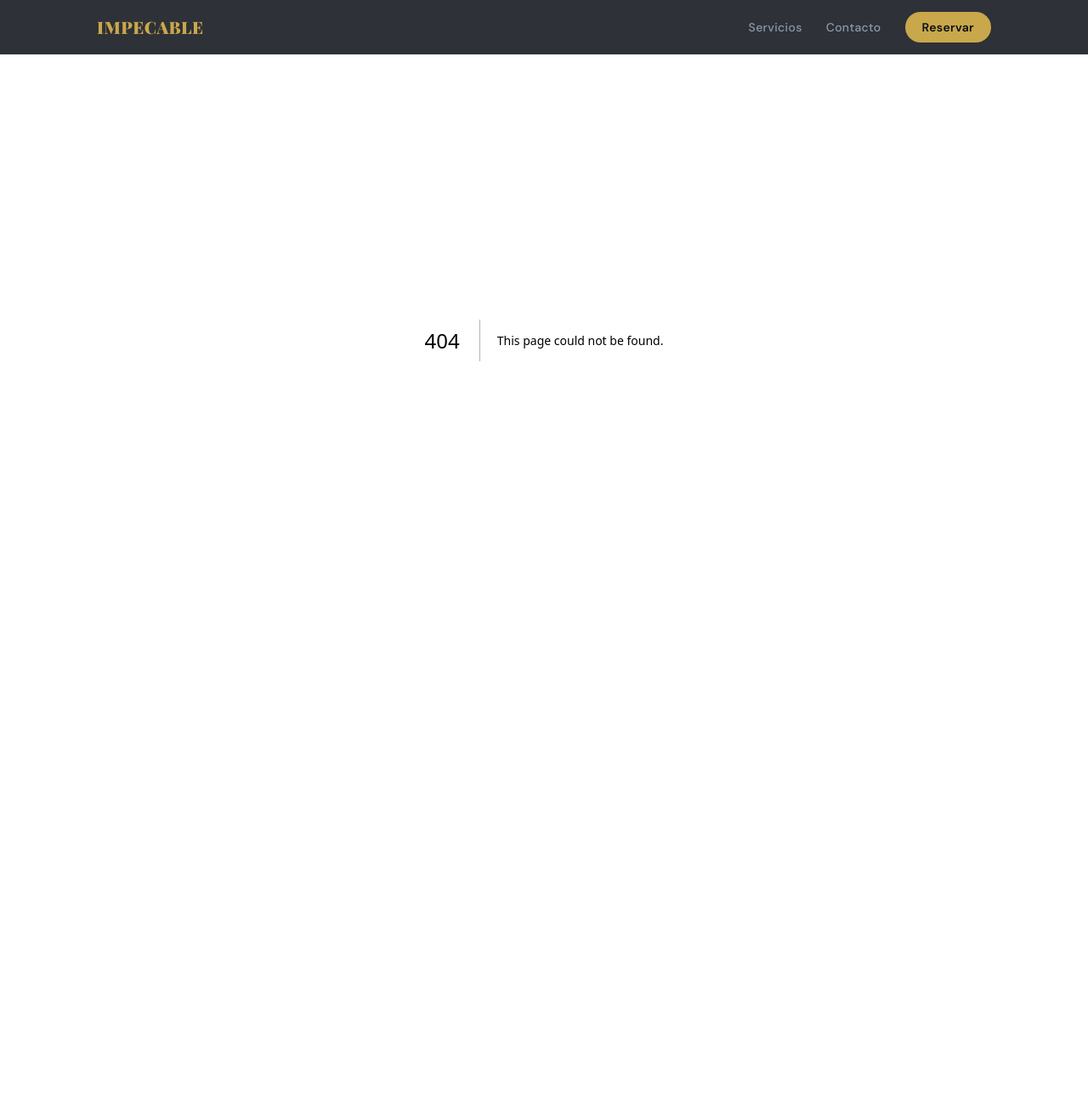
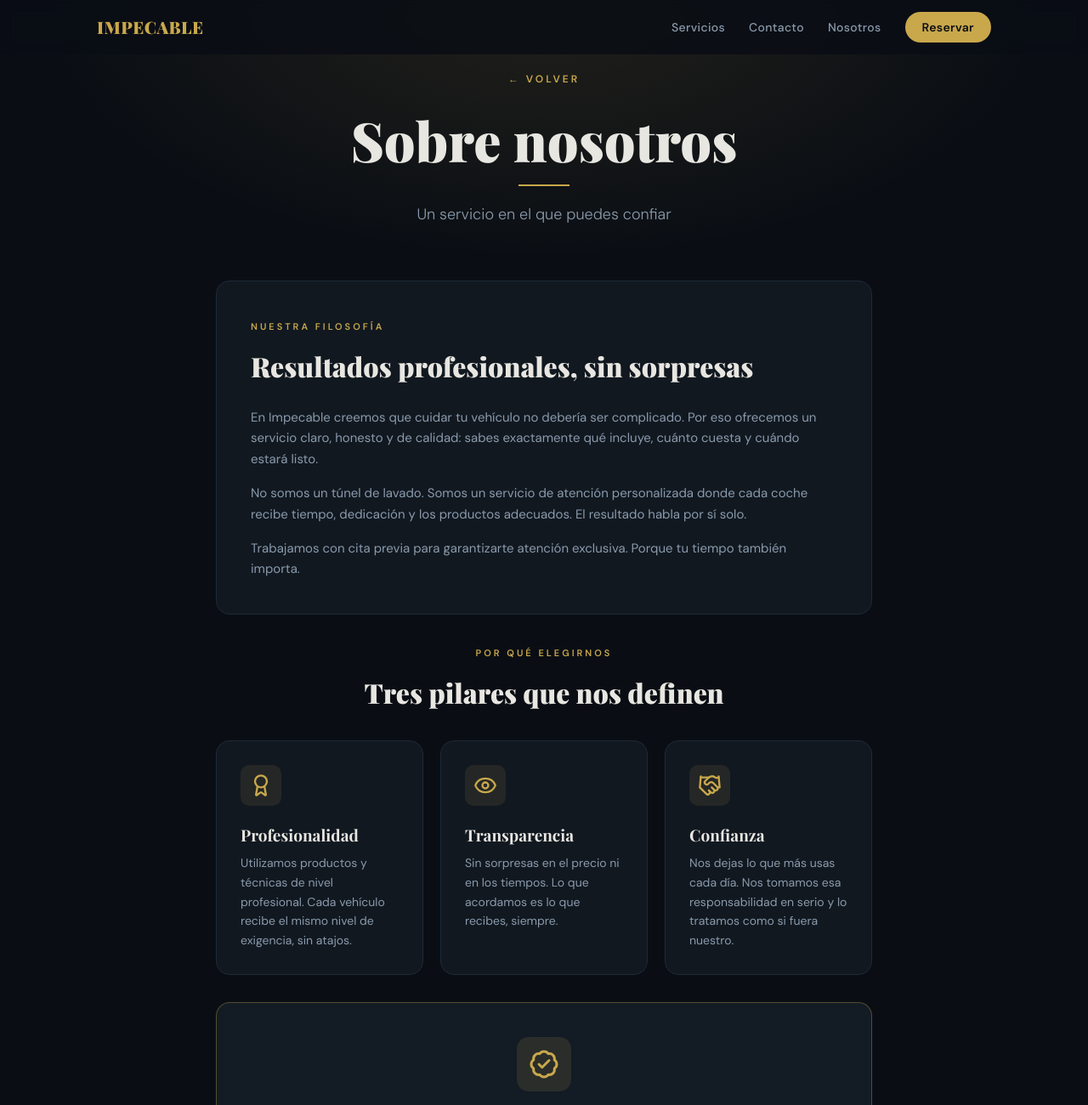
Before and after one commit to dsm0033/la-impecable, a Next.js app: page /sobre-nosotros in a window 1280 px wide. Before the commit this address had no page. Shown: the top 1300 px of the page at 85% size. Before the commit the page ends 800 px from the top, so only its background shows below. Built offline with nearby package versions, Linux system fonts and the light colour scheme.

Commit message:
Feat: Añadir página Sobre nosotros y link Nosotros en Navbar

```diff
--- /dev/null
+++ b/src/app/sobre-nosotros/page.js
@@ -0,0 +1,186 @@
+import Link from "next/link";
+import { Award, Eye, Handshake, BadgeCheck } from "lucide-react";
+
+export const metadata = {
+  title: "Sobre nosotros",
+  description:
+    "Conoce la filosofía de Impecable: un servicio profesional y de confianza en Sanlúcar de Barrameda. Resultados profesionales y sin sorpresas.",
+  alternates: {
+    canonical: "https://laimpecable.es/sobre-nosotros",
+  },
+};
+
+const PILARES = [
+  {
+    Icon: Award,
+    title: "Profesionalidad",
+    desc: "Utilizamos productos y técnicas de nivel profesional. Cada vehículo recibe el mismo nivel de exigencia, sin atajos.",
+  },
+  {
+    Icon: Eye,
+    title: "Transparencia",
+    desc: "Sin sorpresas en el precio ni en los tiempos. Lo que acordamos es lo que recibes, siempre.",
+  },
+  {
+    Icon: Handshake,
+    title: "Confianza",
+    desc: "Nos dejas lo que más usas cada día. Nos tomamos esa responsabilidad en serio y lo tratamos como si fuera nuestro.",
+  },
+];
+
+const WA_LINK =
+  "https://wa.me/34607445305?text=Hola%2C%20quiero%20reservar%20una%20cita.";
+
+export default function SobreNosotrosPage() {
+  return (
+    <div className="min-h-screen bg-[#0A0E14]">
+
+      {/* Cabecera */}
+      <div className="relative pt-20 pb-16 text-center px-6 overflow-hidden">
+        <div
+          className="absolute inset-0 pointer-events-none"
+          style={{
+            background:
+              "radial-gradient(ellipse at 50% 0%, rgba(201,168,76,0.12) 0%, transparent 65%)",
+          }}
+        />
+        <div className="relative z-10">
+          <Link
+            href="/"
+            className="inline-flex items-center gap-2 font-sans text-xs font-semibold tracking-[3px] uppercase text-[#C9A84C] mb-8 hover:text-[#A68A3A] transition-colors"
+          >
+            ← Volver
+          </Link>
+          <h1
+            className="font-serif font-black text-[#E8E6E1] leading-none mb-4"
+            style={{ fontSize: "clamp(36px, 7vw, 64px)" }}
+          >
+            Sobre nosotros
+          </h1>
+          <div className="w-[60px] h-[2px] bg-[#C9A84C] mx-auto my-5" />
+          <p
+            className="font-sans font-light text-[#8A9AAC] max-w-[500px] mx-auto"
+            style={{ fontSize: "clamp(15px, 2vw, 18px)" }}
+          >
+            Un servicio en el que puedes confiar
+          </p>
+        </div>
+      </div>
+
+      <div className="max-w-[820px] mx-auto px-6 pb-24 space-y-8">
+
+        {/* Nuestra filosofía */}
+        <div className="bg-[#111820] border border-[#1E2A38] rounded-2xl p-8 sm:p-10">
+          <span className="font-sans text-[11px] font-semibold tracking-[3px] uppercase text-[#C9A84C]">
+            Nuestra filosofía
+          </span>
+          <h2
+            className="font-serif font-black text-[#E8E6E1] mt-3 mb-6"
+            style={{ fontSize: "clamp(22px, 4vw, 32px)" }}
+          >
+            Resultados profesionales, sin sorpresas
+          </h2>
+          <div className="space-y-4 font-sans text-[15px] text-[#8A9AAC] leading-relaxed">
+            <p>
+              En Impecable creemos que cuidar tu vehículo no debería ser complicado.
+              Por eso ofrecemos un servicio claro, honesto y de calidad: sabes exactamente
+              qué incluye, cuánto cuesta y cuándo estará listo.
+            </p>
+            <p>
+              No somos un túnel de lavado. Somos un servicio de atención personalizada
+              donde cada coche recibe tiempo, dedicación y los productos adecuados.
+              El resultado habla por sí solo.
+            </p>
+            <p>
+              Trabajamos con cita previa para garantizarte atención exclusiva.
+              Porque tu tiempo también importa.
+            </p>
+          </div>
+        </div>
+
+        {/* Por qué elegirnos */}
+        <div>
+          <div className="text-center mb-8">
+            <span className="font-sans text-[11px] font-semibold tracking-[3px] uppercase text-[#C9A84C]">
+              Por qué elegirnos
+            </span>
+            <h2
+              className="font-serif font-black text-[#E8E6E1] mt-3"
+              style={{ fontSize: "clamp(22px, 4vw, 32px)" }}
+            >
+              Tres pilares que nos definen
+            </h2>
+          </div>
+
+          <div className="grid grid-cols-1 sm:grid-cols-3 gap-5">
+            {PILARES.map(({ Icon, title, desc }) => (
+              <div
+                key={title}
+                className="bg-[#111820] border border-[#1E2A38] rounded-2xl p-7"
+              >
+                <div className="inline-flex items-center justify-center p-[10px] rounded-[10px] bg-[rgba(201,168,76,0.1)] mb-5">
+                  <Icon size={28} color="#C9A84C" strokeWidth={2} />
+                </div>
+                <h3 className="font-serif text-[19px] font-bold text-[#E8E6E1] mb-2">
+                  {title}
+                </h3>
+                <p className="font-sans text-sm text-[#8A9AAC] leading-relaxed">
+                  {desc}
+                </p>
+              </div>
+            ))}
+          </div>
+        </div>
+
+        {/* Garantía */}
+        <div className="rounded-2xl border border-[rgba(201,168,76,0.35)] bg-[#131b24] px-8 py-10 text-center">
+          <div className="inline-flex items-center justify-center p-[14px] rounded-[14px] bg-[rgba(201,168,76,0.12)] mb-6">
+            <BadgeCheck size={36} color="#C9A84C" strokeWidth={2} />
+          </div>
+          <h2
+            className="font-serif font-black text-[#E8E6E1] mb-5"
+            style={{ fontSize: "clamp(22px, 4vw, 30px)" }}
+          >
+            Nuestra garantía
+          </h2>
+          <p className="font-sans text-[15px] text-[#8A9AAC] leading-relaxed max-w-[520px] mx-auto">
+            Revisamos contigo el resultado antes de que te vayas. Si algo no está
+            a la altura de lo acordado, lo corregimos en el momento.{" "}
+            <span className="text-[#E8E6E1] font-medium">Sin excusas.</span>
+          </p>
+        </div>
+
+        {/* CTA */}
+        <div
+          className="text-center px-6 py-14 rounded-2xl border border-[#1E2A38]"
+          style={{ background: "linear-gradient(to bottom, #111820, rgba(201,168,76,0.08))" }}
+        >
+          <h2
+            className="font-serif font-black text-[#E8E6E1] mb-4"
+            style={{ fontSize: "clamp(22px, 4vw, 32px)" }}
+          >
+            ¿Listo para probarnos?
+          </h2>
+          <p className="font-sans text-[15px] text-[#8A9AAC] mb-8">
+            Reserva tu cita por WhatsApp y lo comprobas tú mismo.
+          </p>
+          <a
+            href={WA_LINK}
+            target="_blank"
+            rel="noopener noreferrer"
+            className="inline-flex items-center gap-2 font-sans text-[15px] font-semibold px-10 py-4 bg-[#C9A84C] text-[#0A0E14] rounded-full tracking-wide hover:bg-[#A68A3A] transition-colors"
+          >
+            Reservar por WhatsApp
+          </a>
+        </div>
+      </div>
+
+      {/* Footer */}
+      <footer className="text-center px-6 py-8 border-t border-[#1E2A38]">
+        <p className="font-sans text-xs text-[#5A6A7C]">
+          © 2026 Impecable · Cuidado Profesional del Vehículo · Sanlúcar de Barrameda, Cádiz
+        </p>
+      </footer>
+    </div>
+  );
+}
--- a/src/components/Navbar.jsx
+++ b/src/components/Navbar.jsx
@@ -47,6 +47,12 @@ export default function Navbar() {
             className="font-sans text-sm font-medium text-[#8A9AAC] hover:text-[#C9A84C] transition-colors tracking-wide outline-none"
           >
             Contacto
+          </Link>
+          <Link
+            href="/sobre-nosotros"
+            className="font-sans text-sm font-medium text-[#8A9AAC] hover:text-[#C9A84C] transition-colors tracking-wide outline-none"
+          >
+            Nosotros
           </Link>
           <a
             href={WA_LINK}
@@ -103,6 +109,13 @@ export default function Navbar() {
           >
             Contacto
           </Link>
+          <Link
+            href="/sobre-nosotros"
+            onClick={() => setMenuOpen(false)}
+            className="font-sans text-sm font-medium text-[#8A9AAC] hover:text-[#C9A84C] transition-colors tracking-wide outline-none"
+          >
+            Nosotros
+          </Link>
           <a
             href={WA_LINK}
             target="_blank"
```
